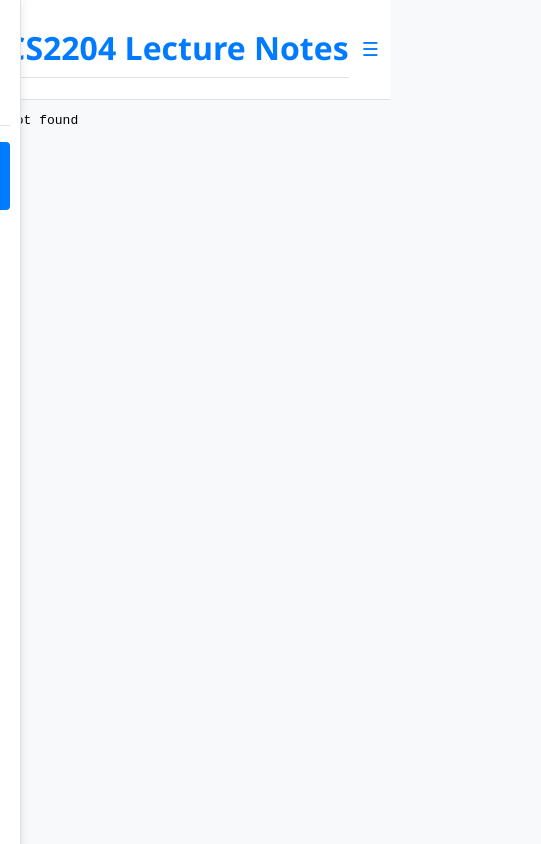
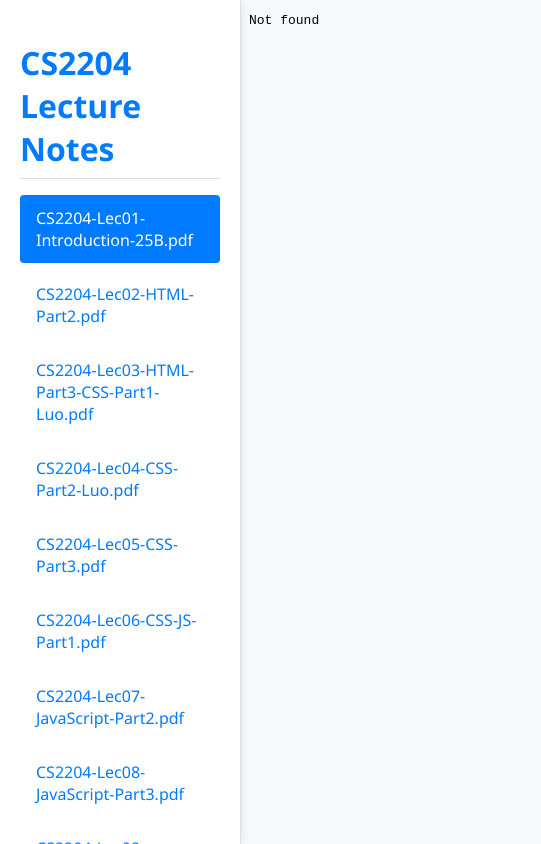
Before and after one commit to MyMemUNC/MyMemUNC.github.io, a plain HTML site: page lecture/index.html in a window 390 px wide. Shown: the whole page, 541 px wide, since content can reach past the window. Drawn offline with Linux system fonts and the light colour scheme.

Commit message:
Remove mobile view

```diff
--- a/lecture/index.html
+++ b/lecture/index.html
@@ -2,7 +2,6 @@
 <html>
 <head>
 <title>CS2204 Lectures</title>
-<meta name="viewport" content="width=device-width, initial-scale=1">
 <style>
 /* CSS Variables for Light/Dark Mode */
 :root {
@@ -16,7 +15,6 @@
   --link-hover-color: #fff;
   --active-link-bg: #007bff;
   --active-link-color: #fff;
-  --sidebar-width: 250px; /* Define sidebar width */
 }
 
 /* Dark Mode Override */
@@ -52,7 +50,7 @@ h1 {
 
 /* Sidebar Styles */
 .sidebar {
-  width: var(--sidebar-width);
+  width: 25%;
   min-width: 200px;
   background-color: var(--sidebar-bg);
   border-right: 1px solid var(--sidebar-border);
@@ -108,22 +106,7 @@ a.active {
 }
 
 .header-container {
-  padding: 5px;
-  background-color: var(--sidebar-bg);
-  color: var(--heading-color);
-  border-bottom: 1px solid var(--sidebar-border);
-  display: none; /* Hidden by default, shown on mobile */
-  justify-content: space-between;
-  align-items: center;
-  transition: background-color 0.3s ease, border-color 0.3s ease;
-}
-
-.header-container button {
-  background-color: transparent;
-  border: none;
-  color: var(--heading-color);
-  cursor: pointer;
-  font-size: 1.2rem;
+  padding: 20px;
 }
 
 /* Dark Mode Switch Styles */
@@ -186,68 +169,9 @@ input:focus + .slider {
 input:checked + .slider:before {
   transform: translateX(26px);
 }
-
-/* Mobile Styles */
-@media (max-width: 768px) {
-  body {
-    flex-direction: column;
-    overflow-x: hidden; /* Prevent horizontal scroll */
-  }
-
-  .header-container {
-    display: flex; /* Show header on mobile */
-  }
-
-  .sidebar {
-    position: fixed; /* Fixed position for the slide-in effect */
-    top: 0;
-    left: calc(-1 * var(--sidebar-width)); /* Start off-screen */
-    height: 100%;
-    border-right: 1px solid var(--sidebar-border);
-    box-shadow: 0 0 10px rgba(0, 0, 0, 0.1);
-    padding: 10px;
-    display: flex;
-    z-index: 1000; /* Ensure it's on top */
-    transition: transform 0.3s ease; /* Smooth transition */
-  }
-
-  .sidebar.active {
-    transform: translateX(var(--sidebar-width)); /* Slide in */
-  }
-
-  #pdf-viewer {
-    height: 80vh;
-  }
-
-  .main-content {
-    height: auto;
-    width: 100%; /* Take full width */
-  }
-
-  /* Add an overlay to prevent interaction with the content when the sidebar is open */
-  .overlay {
-    position: fixed;
-    top: 0;
-    left: 0;
-    width: 100%;
-    height: 100%;
-    background-color: rgba(0, 0, 0, 0.5); /* Semi-transparent black */
-    z-index: 999; /* Below the sidebar */
-    display: none; /* Hidden by default */
-  }
-
-  .overlay.active {
-    display: block; /* Show when sidebar is active */
-  }
-}
 </style>
 </head>
 <body>
-
-<div class="header-container">
-  <h1>CS2204 Lecture Notes</h1>
-  <button id="sidebar-toggle">&#9776;</button>
-</div>
 
 <div class="sidebar">
   <h1>CS2204 Lecture Notes</h1>
@@ -279,16 +203,11 @@ input:checked + .slider:before {
   <iframe id="pdf-viewer" name="pdf-frame" src=""></iframe>
 </div>
 
-<div class="overlay"></div>
-
 <script>
   const darkModeToggle = document.getElementById('dark-mode-toggle');
   const body = document.body;
   const pdfLinks = document.querySelectorAll('.sidebar a');
   const pdfViewer = document.getElementById('pdf-viewer');
-  const sidebar = document.querySelector('.sidebar');
-  const sidebarToggle = document.getElementById('sidebar-toggle');
-  const overlay = document.querySelector('.overlay');
 
   function toggleDarkMode() {
     body.classList.toggle('dark-mode');
@@ -315,11 +234,6 @@ input:checked + .slider:before {
       const pdfUrl = this.getAttribute('href');
       pdfViewer.src = pdfUrl;
       setActiveLink(this);
-      // Hide sidebar after clicking a link on mobile
-      if (window.innerWidth <= 768) {
-        sidebar.classList.remove('active');
-        overlay.classList.remove('active');
-      }
     });
   });
 
@@ -328,18 +242,6 @@ input:checked + .slider:before {
     pdfViewer.src = pdfLinks[0].getAttribute('href');
     setActiveLink(pdfLinks[0]);
   }
-
-  // Sidebar toggle functionality
-  sidebarToggle.addEventListener('click', function() {
-    sidebar.classList.toggle('active');
-    overlay.classList.toggle('active');
-  });
-
-  // Close sidebar when clicking outside on mobile
-  overlay.addEventListener('click', function() {
-    sidebar.classList.remove('active');
-    overlay.classList.remove('active');
-  });
 </script>
 
 </body>
```
